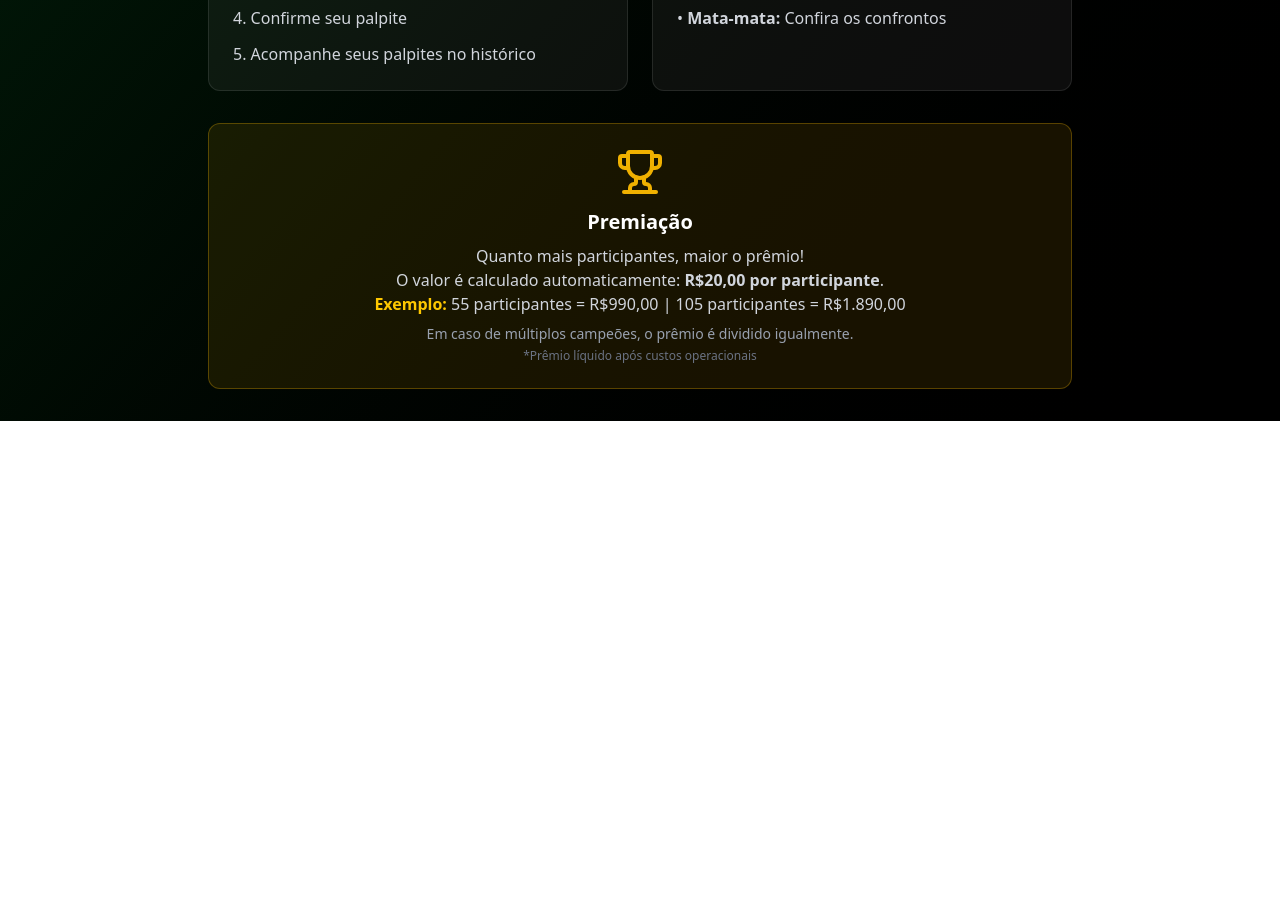
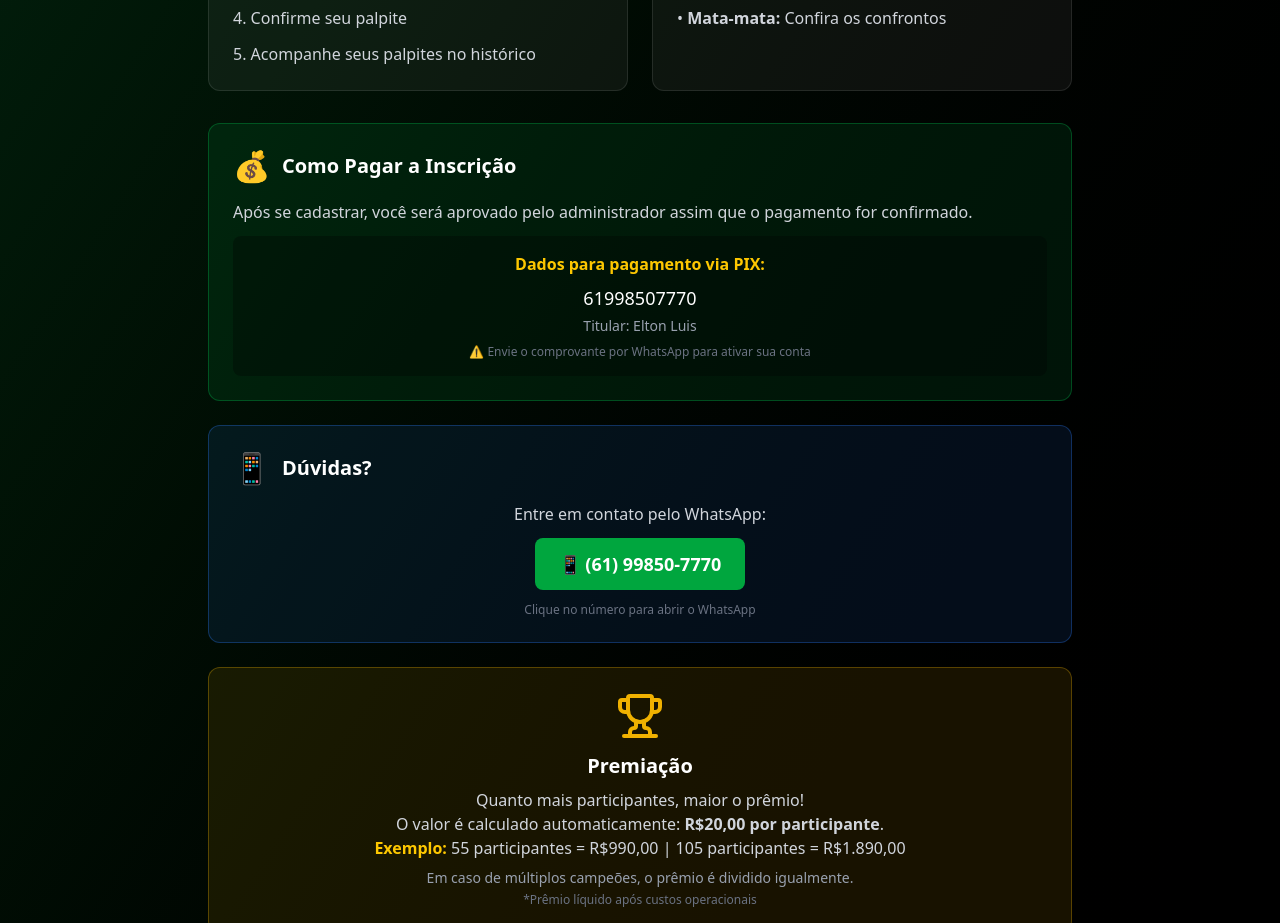
Before and after one commit to eltonluisoc/estrategista-copa, a Next.js app: page /como-funciona in a window 1280 px wide. Shown: the part 1020-1943 px from the top of the page. Before the commit the page ends 1441 px from the top, so only its background shows below. Built offline with nearby package versions, Linux system fonts and the light colour scheme.

Commit message:
Adiciona informações de pagamento PIX e WhatsApp

```diff
--- a/app/como-funciona/page.tsx
+++ b/app/como-funciona/page.tsx
@@ -99,7 +99,42 @@ export default function ComoFuncionaPage() {
             </ul>
           </div>
         </div>
+{/* Como Pagar */}
+        <div className="bg-green-500/10 rounded-xl p-6 border border-green-500/30 mb-6">
+          <div className="flex items-center gap-3 mb-4">
+            <span className="text-3xl">💰</span>
+            <h2 className="text-xl font-bold text-white">Como Pagar a Inscrição</h2>
+          </div>
+          <div className="space-y-3 text-gray-300">
+            <p>Após se cadastrar, você será aprovado pelo administrador assim que o pagamento for confirmado.</p>
+            <div className="bg-black/30 rounded-lg p-4 text-center">
+              <p className="text-yellow-400 font-bold mb-2">Dados para pagamento via PIX:</p>
+              <p className="text-white text-lg font-mono">61998507770</p>
+              <p className="text-gray-400 text-sm mt-1">Titular: Elton Luis</p>
+              <p className="text-gray-500 text-xs mt-2">⚠️ Envie o comprovante por WhatsApp para ativar sua conta</p>
+            </div>
+          </div>
+        </div>
 
+        {/* Contato */}
+        <div className="bg-blue-500/10 rounded-xl p-6 border border-blue-500/30 mb-6">
+          <div className="flex items-center gap-3 mb-4">
+            <span className="text-3xl">📱</span>
+            <h2 className="text-xl font-bold text-white">Dúvidas?</h2>
+          </div>
+          <div className="text-center">
+            <p className="text-gray-300 mb-3">Entre em contato pelo WhatsApp:</p>
+            <a
+              href="https://wa.me/5561998507770?text=Olá!%20Tenho%20dúvidas%20sobre%20o%20bolão%20Estrategista%20da%20Copa"
+              target="_blank"
+              rel="noopener noreferrer"
+              className="inline-flex items-center gap-2 bg-green-600 hover:bg-green-500 text-white font-bold py-3 px-6 rounded-lg transition text-lg"
+            >
+              📱 (61) 99850-7770
+            </a>
+            <p className="text-gray-500 text-xs mt-3">Clique no número para abrir o WhatsApp</p>
+          </div>
+        </div>
         {/* Premiação */}
         <div className="bg-yellow-500/10 rounded-xl p-6 border border-yellow-500/30 text-center">
           <Trophy className="w-12 h-12 text-yellow-500 mx-auto mb-3" />
--- a/app/dashboard/page.tsx
+++ b/app/dashboard/page.tsx
@@ -210,6 +210,16 @@ export default function DashboardPage() {
       <span className="text-gray-300 hidden md:inline">
         Olá, <span className="text-yellow-500 font-semibold">{usuario?.nome || session?.user?.name}</span>
       </span>
+      {/* BOTÃO WHATSAPP - ADICIONE AQUI */}
+      <a
+        href="https://wa.me/5561998507770?text=Olá!%20Preciso%20de%20ajuda%20com%20o%20bolão%20Estrategista%20da%20Copa"
+        target="_blank"
+        rel="noopener noreferrer"
+        className="flex items-center gap-2 bg-green-600/20 hover:bg-green-600/30 text-green-400 px-4 py-2 rounded-lg transition"
+      >
+        <span>📱</span>
+        WhatsApp
+      </a>
       <button
         onClick={() => signOut()}
         className="flex items-center gap-2 bg-red-600/20 hover:bg-red-600/30 text-red-400 px-4 py-2 rounded-lg transition"
--- a/app/page.tsx
+++ b/app/page.tsx
@@ -102,6 +102,9 @@ export default function Home() {
       <footer className="relative z-10 text-center py-8 text-gray-500 text-sm border-t border-white/10">
   <p className="mb-2">Estrategista da Copa 2026 | O bolão mais estratégico da Copa do Mundo</p>
   <div className="flex justify-center gap-3 text-xs text-gray-600 flex-wrap">
+    <a href="https://wa.me/5561998507770" target="_blank" rel="noopener noreferrer" className="hover:text-yellow-500 transition">
+      📱 Dúvidas? WhatsApp
+    </a>
     <span>⚽ Brasil 2002</span>
     <span>🏆 Alemanha 2014</span>
     <span>🇫🇷 França 2018</span>
```
Lines whose indentation alone changed are shown as unchanged.
